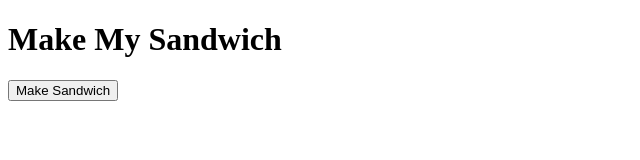
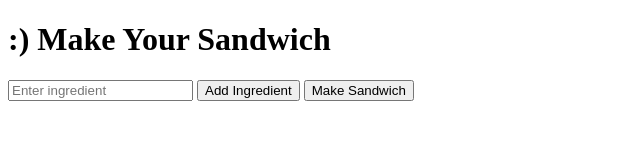
Before and after one commit to NsovoNkunaSA/Sandwich-Fetch-Game, a plain HTML site: page index.html in a window 1280 px wide. Shown: the whole page, without its empty margins (0-640 px from the left). Drawn offline with Linux system fonts and the light colour scheme.

Commit message:
Update title and modify sandwich game

```diff
--- a/index.html
+++ b/index.html
@@ -1,20 +1,31 @@
 <!DOCTYPE html>
-<html lang="en">
+<html>
 
 <head>
-    <meta charset="UTF-8">
-    <title>Make My Sandwich</title>
+    <title>Sandwich Game</title>
 </head>
 
 <body>
 
-    <h1> Make My Sandwich</h1>
+    <h1> :) Make Your Sandwich</h1>
 
-    <button id="makeSandwich">
+    <input
+        id="ingredientInput"
+        type="text"
+        placeholder="Enter ingredient"
+    >
+
+    <button id="addButton">
+        Add Ingredient
+    </button>
+
+    <button id="makeButton">
         Make Sandwich
     </button>
 
-    <div id="sandwich"></div>
+    <p id="message"></p>
+
+    <ul id="sandwichList"></ul>
 
     <script src="script.js"></script>
 
```
